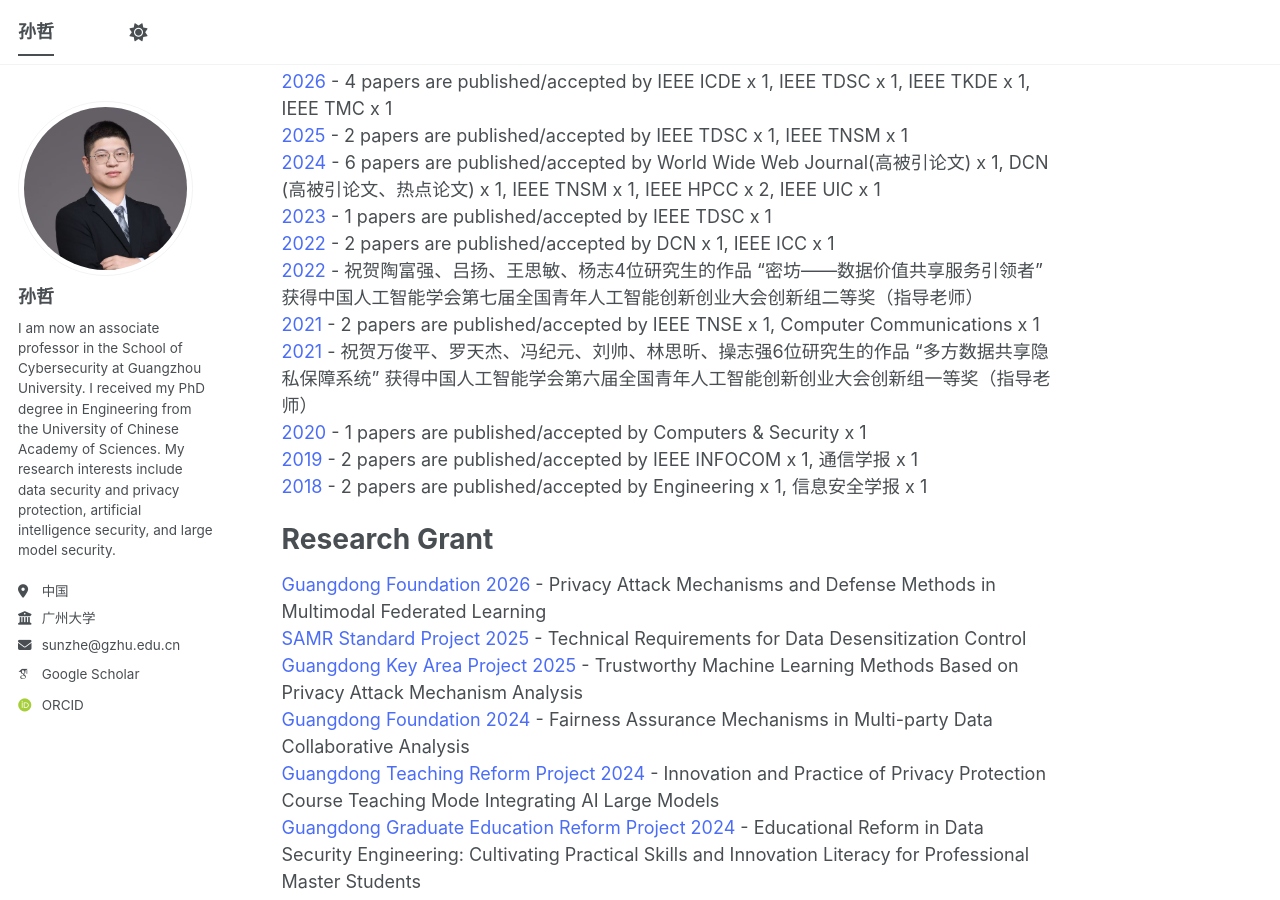
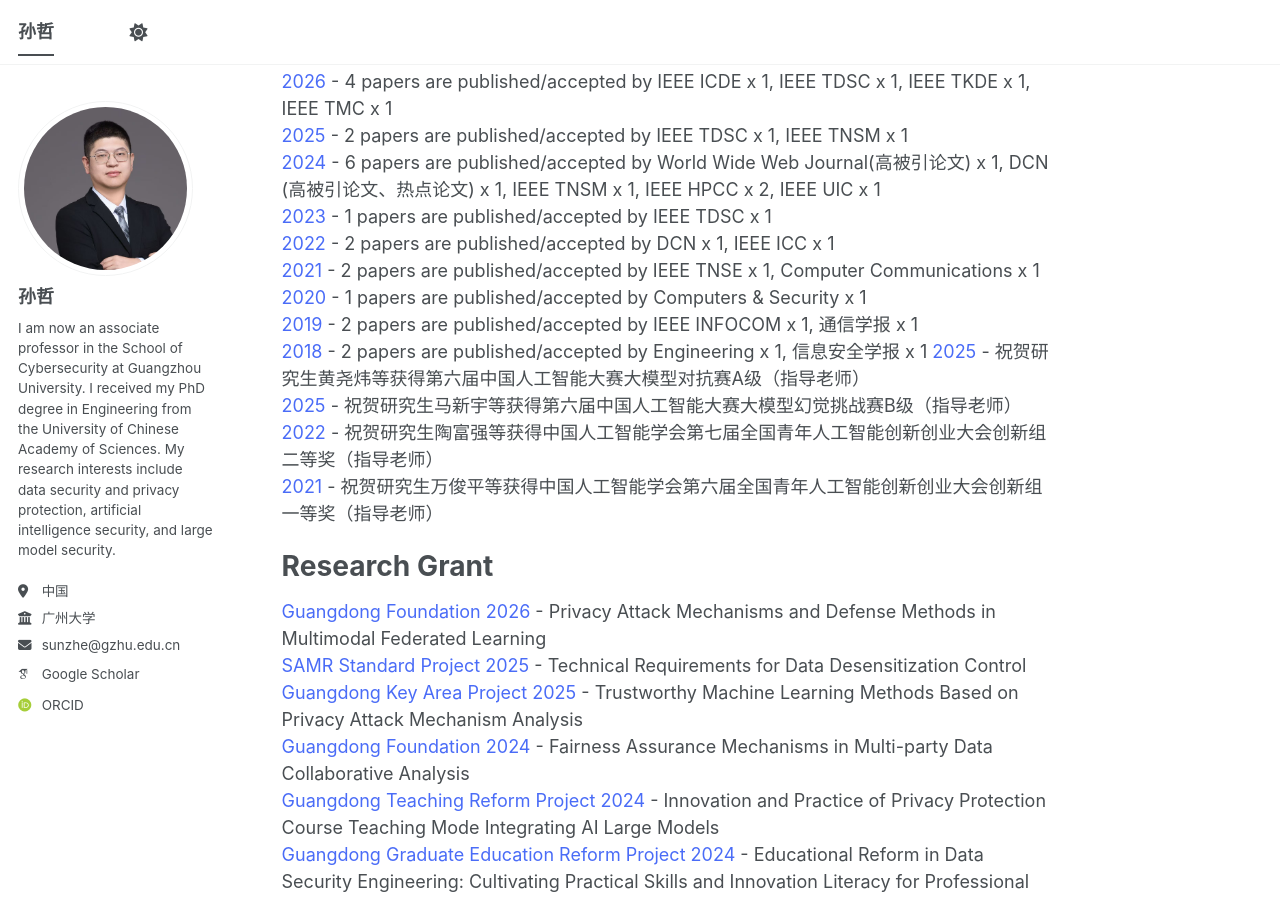
Before and after one commit to ZheSun208/ZheSun208.github.io, a Jekyll site: the page built from _pages/about.md, in a window 1280 px wide and 900 px high, scrolled down 781 px. Built offline with Jekyll 4.4.1, drawn with Linux system fonts in a browser that asks for light colours; some web fonts are replaced; a script bundle is joined from its source files by our own code; library files that are not in the unit come from our copies.

Commit message:
Update about.md

```diff
--- a/_pages/about.md
+++ b/_pages/about.md
@@ -32,12 +32,14 @@
 <span style="color:#4a6cf7;">2024</span> - 6 papers are published/accepted by World Wide Web Journal(高被引论文) x 1, DCN (高被引论文、热点论文) x 1, IEEE TNSM x 1, IEEE HPCC x 2, IEEE UIC x 1
 <span style="color:#4a6cf7;">2023</span> - 1 papers are published/accepted by IEEE TDSC x 1
 <span style="color:#4a6cf7;">2022</span> - 2 papers are published/accepted by DCN x 1, IEEE ICC x 1
-<span style="color:#4a6cf7;">2022</span> - 祝贺陶富强、吕扬、王思敏、杨志4位研究生的作品 “密坊——数据价值共享服务引领者” 获得中国人工智能学会第七届全国青年人工智能创新创业大会创新组二等奖（指导老师）
 <span style="color:#4a6cf7;">2021</span> - 2 papers are published/accepted by IEEE TNSE x 1, Computer Communications x 1
-<span style="color:#4a6cf7;">2021</span> - 祝贺万俊平、罗天杰、冯纪元、刘帅、林思昕、操志强6位研究生的作品 “多方数据共享隐私保障系统” 获得中国人工智能学会第六届全国青年人工智能创新创业大会创新组一等奖（指导老师）
 <span style="color:#4a6cf7;">2020</span> - 1 papers are published/accepted by Computers & Security x 1
 <span style="color:#4a6cf7;">2019</span> - 2 papers are published/accepted by IEEE INFOCOM x 1, 通信学报 x 1
 <span style="color:#4a6cf7;">2018</span> - 2 papers are published/accepted by Engineering x 1, 信息安全学报 x 1
+<span style="color:#4a6cf7;">2025</span> - 祝贺研究生黄尧炜等获得第六届中国人工智能大赛大模型对抗赛A级（指导老师）
+<span style="color:#4a6cf7;">2025</span> - 祝贺研究生马新宇等获得第六届中国人工智能大赛大模型幻觉挑战赛B级（指导老师）
+<span style="color:#4a6cf7;">2022</span> - 祝贺研究生陶富强等获得中国人工智能学会第七届全国青年人工智能创新创业大会创新组二等奖（指导老师）
+<span style="color:#4a6cf7;">2021</span> - 祝贺研究生万俊平等获得中国人工智能学会第六届全国青年人工智能创新创业大会创新组一等奖（指导老师）
 
 Research Grant
 ======
```
